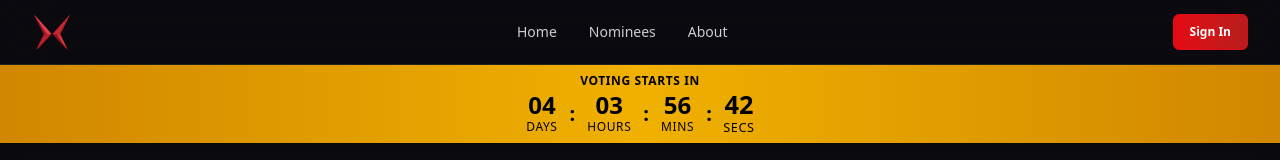
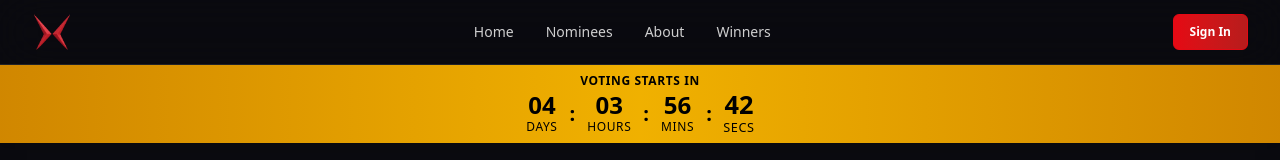
Before and after one commit to danishayman/bobo-game-awards, a Next.js app: page / in a window 1280 px wide. Shown: the top 160 px of the page. Built offline with nearby package versions, Linux system fonts and the light colour scheme; no server answers; a web font is replaced by a local one.

Commit message:
feat: add vote page with dynamic voting status and new header component

```diff
--- a/components/layout/header.tsx
+++ b/components/layout/header.tsx
@@ -61,12 +61,10 @@ export function Header() {
             About
             <span className="absolute -bottom-1 left-0 w-0 h-0.5 bg-red-primary transition-all group-hover:w-full"></span>
           </Link>
-          {user && (
-            <Link href="/vote" className="text-sm font-medium text-white/80 hover:text-red-primary transition-all duration-200 relative group py-2">
-              Vote
+          <Link href="/winner" className="text-sm font-medium text-white/80 hover:text-red-primary transition-all duration-200 relative group py-2">
+            Winners
             <span className="absolute -bottom-1 left-0 w-0 h-0.5 bg-red-primary transition-all group-hover:w-full"></span>
           </Link>
-          )}
           {appUser?.is_admin && (
             <Link href="/results" className="text-sm font-medium text-white/80 hover:text-red-primary transition-all duration-200 relative group py-2">
               Results
@@ -167,15 +165,13 @@ export function Header() {
             >
               About
             </Link>
-            {user && (
             <Link
-                href="/vote"
+              href="/winner"
               className="block text-sm font-medium text-white/80 hover:text-red-primary transition-colors py-2"
               onClick={() => setMobileMenuOpen(false)}
             >
-                Vote
+              Winners
             </Link>
-            )}
             {appUser?.is_admin && (
               <Link
                 href="/results"
```
Also changed, not shown: app/vote/page.tsx (line endings or trailing spaces). Lines whose indentation alone changed are shown as unchanged.
